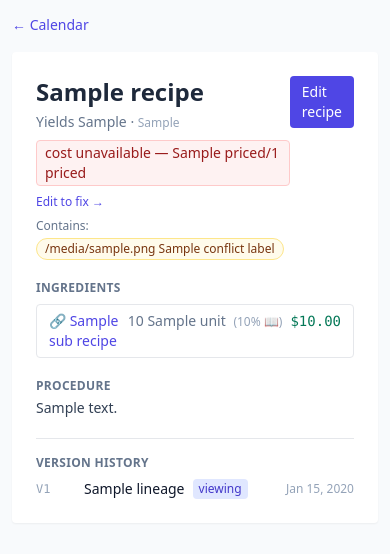
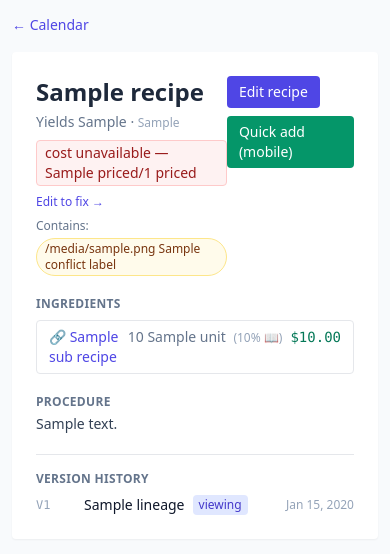
Before and after one commit to seanwil789/Inventory-Management-Project, a Django app: template myapp/templates/myapp/recipe_detail.html in a window 390 px wide; the page is wider, and only the part inside the window is pictured. Shown: the part 48-602 px from the top of that part. Run offline with Django 5.2, Linux system fonts and the light colour scheme; the template is opened without the code that fills it: most values are stand-ins (such as "Sample title", 1, 10 or a date in 2020); some libraries are stand-ins or nearby versions.

Commit message:
recipe detail: add Quick add (mobile) button next to Edit recipe
Surfaces the /recipe/<id>/quick-add/ flow from the recipe view page so it's
discoverable without typing the URL or navigating through Edit first.

Co-Authored-By: Claude Opus 4.7 (1M context) <noreply@anthropic.com>

```diff
--- a/myapp/templates/myapp/recipe_detail.html
+++ b/myapp/templates/myapp/recipe_detail.html
@@ -52,9 +52,12 @@
         {% endif %}
         {% endwith %}
       </div>
-      <div class="flex gap-2">
+      <div class="flex gap-2 flex-wrap">
         <a href="{% url 'recipe_edit' recipe.id %}"
            class="px-3 py-1.5 bg-indigo-600 text-white text-sm rounded hover:bg-indigo-700">Edit recipe</a>
+        <a href="{% url 'recipe_quick_add' recipe.id %}"
+           class="px-3 py-1.5 bg-emerald-600 text-white text-sm rounded hover:bg-emerald-700"
+           title="Mobile-friendly add ingredients one at a time">Quick add (mobile)</a>
         {% if recipe.is_current %}
         <form method="post" action="{% url 'recipe_new_version' recipe.id %}" class="inline"
               onsubmit="return confirm('Create V{{ recipe.version_number|add:1 }} as a new editable copy? Current version will be preserved in history.');">
```
